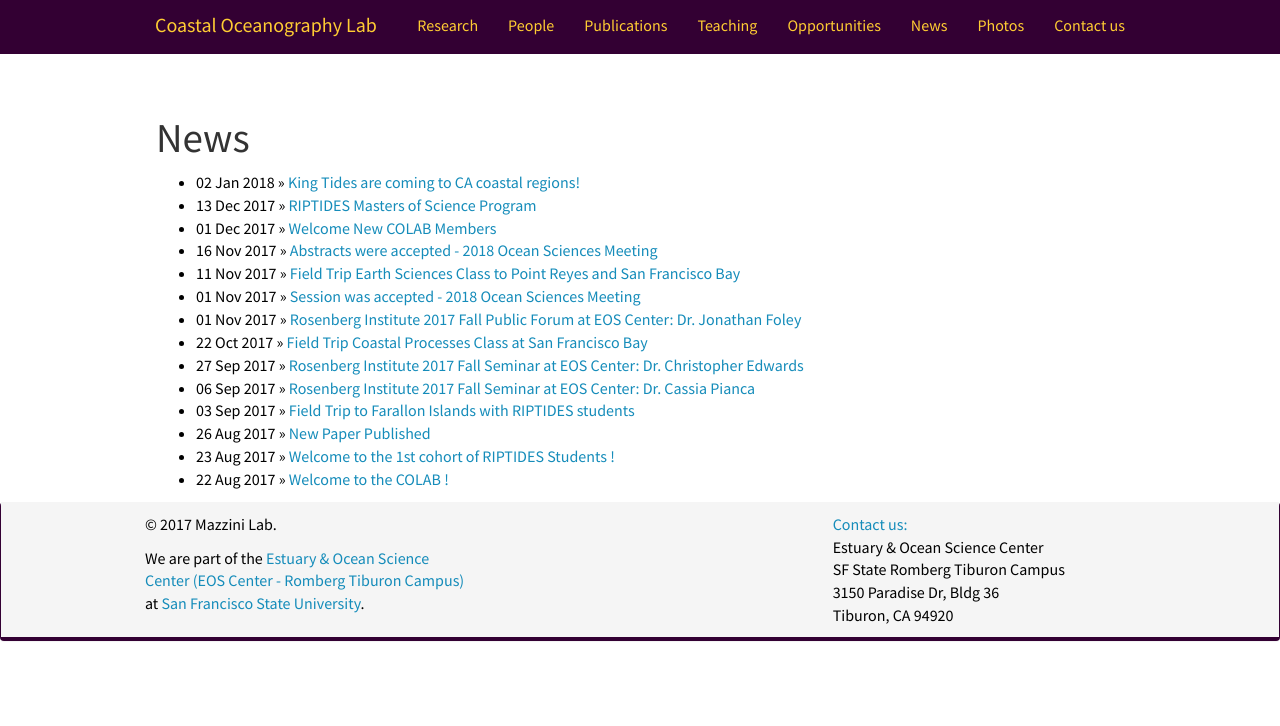
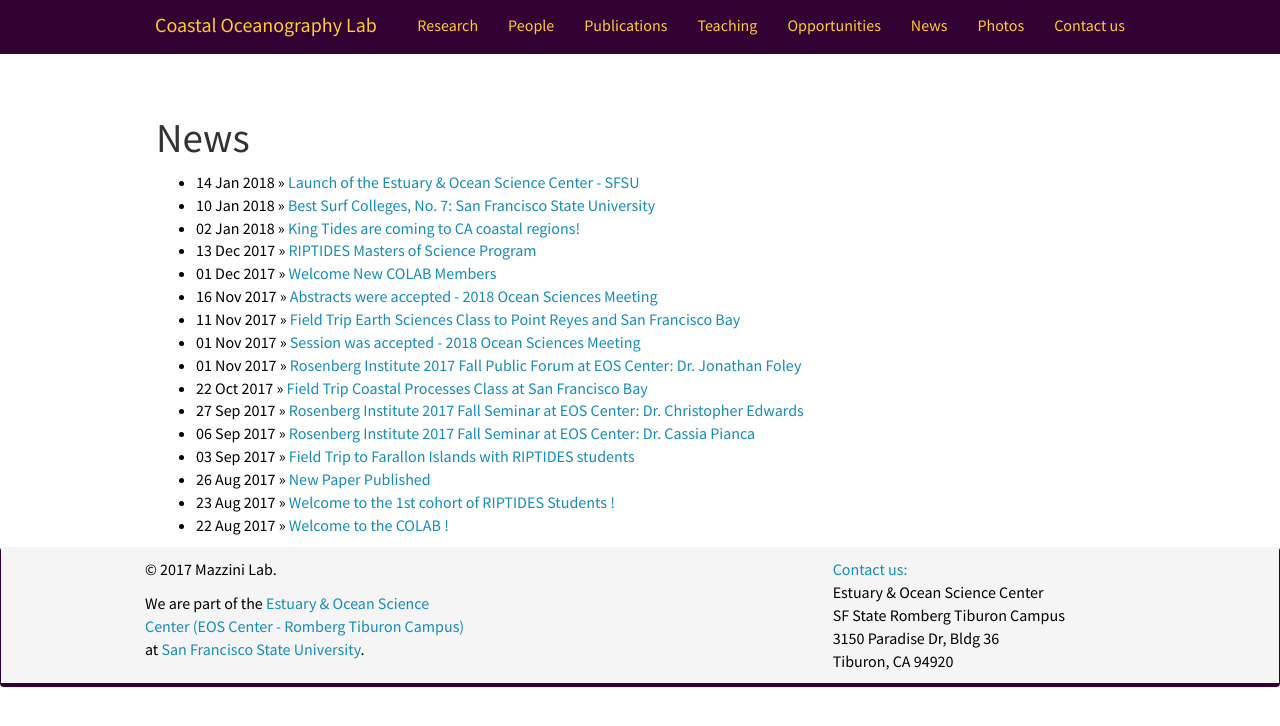
Before and after one commit to mazzinilab/mazzinilab.github.io, a Jekyll site: the page built from _pages/allnews.md, in a window 1280 px wide. Shown: the top 726 px of the page. Built offline with Jekyll 4.4.1, drawn with Linux system fonts in a browser that asks for light colours; nearby versions of some CDN libraries.

Commit message:
add some news and corrected EOS twitter

```diff
--- a/_layouts/homelay.html
+++ b/_layouts/homelay.html
@@ -43,8 +43,7 @@ layout: default
      </div>
 
      <div class="col-sm-4">
-     EOS Center (<a href="https://twitter.com/RTC_SFSU">@RTC_SFSU</a>)
-      <a class="twitter-timeline" data-width="400" data-height="800" data-dnt="true" data-link-color="#2B7BB9" href="https://twitter.com/RTC_SFSU?ref_src=twsrc%5Etfw">Tweets by RTC_SFSU</a> <script async src="https://platform.twitter.com/widgets.js" charset="utf-8"></script>
+      <a class="twitter-timeline" data-width="400" data-height="800" data-dnt="true" data-link-color="#2B7BB9" href="https://twitter.com/EOS_Center?ref_src=twsrc%5Etfw">Tweets by EOS_Center</a> <script async src="https://platform.twitter.com/widgets.js" charset="utf-8"></script>
     </div>
 
     <div class="col-sm-3">
--- /dev/null
+++ b/_posts/2018-01-10-Surfs-Up.md
@@ -0,0 +1,10 @@
+---
+layout: post
+title: "Best Surf Colleges, No. 7: San Francisco State University"
+date: 2018-01-10
+---
+<br>
+
+<div>
+<blockquote class="twitter-tweet" data-lang="en"><p lang="en" dir="ltr">Surf&#39;s up! <a href="https://twitter.com/Surfer_Magazine?ref_src=twsrc%5Etfw">@Surfer_Magazine</a> ranked <a href="https://twitter.com/hashtag/SFSU?src=hash&amp;ref_src=twsrc%5Etfw">#SFSU</a> #7 in their list of the best U.S. universities for scoring waves while earning a degree. <a href="https://t.co/EtKH3IH0WB">https://t.co/EtKH3IH0WB</a> <a href="https://t.co/Y91qEqYVZo">pic.twitter.com/Y91qEqYVZo</a></p>&mdash; SF State (@SFSU) <a href="https://twitter.com/SFSU/status/951137084974206976?ref_src=twsrc%5Etfw">January 10, 2018</a></blockquote> <script async src="https://platform.twitter.com/widgets.js" charset="utf-8"></script>
+</div>
--- /dev/null
+++ b/_posts/2018-01-14-Launch-of-the-EOS-Center.md
@@ -0,0 +1,16 @@
+---
+layout: post
+title: "Launch of the Estuary & Ocean Science Center - SFSU"
+date: 2018-01-14
+---
+<br>
+
+<div style="text-align:justify" markdown="1">
+
+<p>The Estuary & Ocean Science Center will be launched on Tuesday 1/16/2018. More info at [@EOS_Center](https://twitter.com/EOS_Center)</p>
+
+</div>
+
+<div>
+<blockquote class="twitter-tweet" data-lang="en"><p lang="en" dir="ltr">Get ready for the launch of the Estuary &amp; Ocean Science Center <a href="https://twitter.com/SFSU?ref_src=twsrc%5Etfw">@SFSU</a>, dedicated to connecting science, society and the sea for a healthy planet! On Tues., 1/16, @RTC_SFSU -&gt; <a href="https://twitter.com/EOS_Center?ref_src=twsrc%5Etfw">@EOS_Center</a>. Continue to follow <a href="https://twitter.com/EOS_Center?ref_src=twsrc%5Etfw">@EOS_Center</a> for sea science, education and events.</p>&mdash; Estuary&amp;OceanScienceCtr (@EOS_Center) <a href="https://twitter.com/EOS_Center/status/952617070855798784?ref_src=twsrc%5Etfw">January 14, 2018</a></blockquote> <script async src="https://platform.twitter.com/widgets.js" charset="utf-8"></script>
+</div>
```
Also changed, not shown: _pages/team.md (+1 -1 lines).
